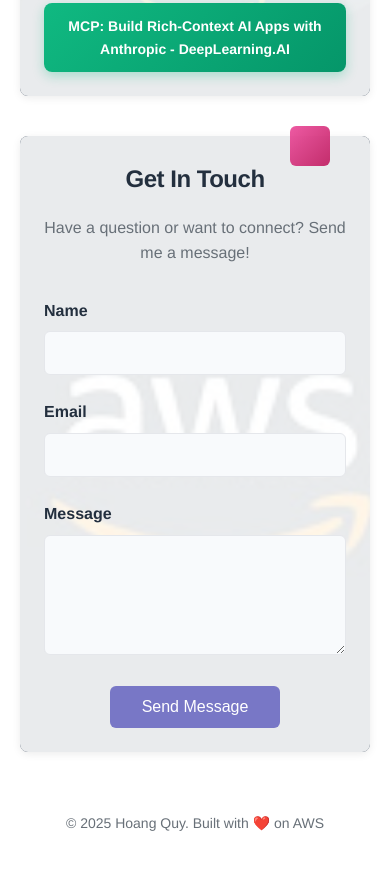
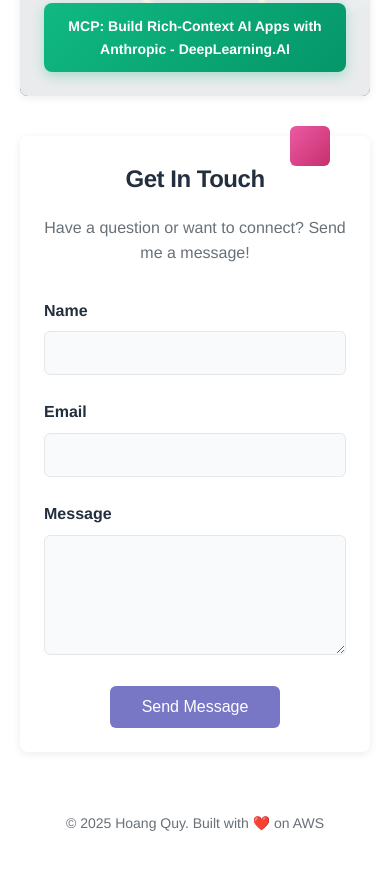
Before and after one commit to quywork62/my-builder-challenge-website-quy, a plain HTML site: page index.html in a window 390 px wide. Shown: the part 1998-2867 px from the top of the page. Drawn offline with Linux system fonts and the light colour scheme.

Commit message:
Update styles.css

```diff
--- a/styles.css
+++ b/styles.css
@@ -172,7 +172,7 @@ main {
     z-index: 1;
 }
 
-.hero > * {
+.hero>* {
     position: relative;
     z-index: 2;
 }
@@ -250,7 +250,7 @@ main {
     z-index: 1;
 }
 
-.fun-facts > * {
+.fun-facts>* {
     position: relative;
     z-index: 2;
 }
@@ -351,7 +351,7 @@ main {
     z-index: 1;
 }
 
-.aws-journey > * {
+.aws-journey>* {
     position: relative;
     z-index: 2;
 }
@@ -426,7 +426,7 @@ main {
     z-index: 1;
 }
 
-.vote-gift > * {
+.vote-gift>* {
     position: relative;
     z-index: 2;
 }
@@ -481,7 +481,7 @@ main {
 
 /* CONTACT FORM STYLES - Added for contact form functionality */
 .contact-form {
-    background: url('aws.jpeg') center center/cover no-repeat;
+    background: white;
     border-radius: 8px;
     padding: 40px;
     margin-top: 40px;
@@ -489,25 +489,9 @@ main {
     position: relative;
 }
 
-.contact-form::after {
+/* Contact form decorative element */
+.contact-form::before {
     content: '';
-    position: absolute;
-    top: 0;
-    left: 0;
-    right: 0;
-    bottom: 0;
-    background: rgba(255, 255, 255, 0.9);
-    border-radius: 8px;
-    z-index: 1;
-}
-
-.contact-form > * {
-    position: relative;
-    z-index: 2;
-}
-
-/* Contact form decorative element */
-.contact-form .contact-form-decoration {
     position: absolute;
     top: -10px;
     right: 40px;
@@ -516,7 +500,6 @@ main {
     background: linear-gradient(135deg, #ec4899 0%, #be185d 100%);
     border-radius: 6px;
     opacity: 0.9;
-    z-index: 3;
 }
 
 .contact-form h3 {
@@ -528,7 +511,7 @@ main {
     text-align: center;
 }
 
-.contact-form > p {
+.contact-form>p {
     font-size: 16px;
     color: #687078;
     margin-bottom: 32px;
@@ -620,6 +603,7 @@ main {
     background: #6b6ab8;
     transform: translateY(-1px);
 }
+
 /* END CONTACT FORM STYLES */
 
 footer {
@@ -648,7 +632,8 @@ footer {
         align-items: center;
     }
 
-    .aws-link, .linkedin-link {
+    .aws-link,
+    .linkedin-link {
         width: 100%;
         max-width: 280px;
         text-align: center;
@@ -697,7 +682,10 @@ footer {
         padding: 20px;
     }
 
-    .hero, .fun-facts, .aws-journey, .vote-gift {
+    .hero,
+    .fun-facts,
+    .aws-journey,
+    .vote-gift {
         padding: 24px;
     }
 
@@ -706,7 +694,14 @@ footer {
         padding: 24px;
     }
 
-    .fun-facts h3, .aws-journey h3, .vote-gift h3 {
+    /* Contact form mobile heading */
+    .contact-form h3 {
+        font-size: 24px;
+    }
+
+    .fun-facts h3,
+    .aws-journey h3,
+    .vote-gift h3 {
         font-size: 24px;
     }
 
@@ -718,9 +713,4 @@ footer {
         font-size: 14px;
         padding: 12px 20px;
     }
-
-    /* Contact form mobile heading */
-    .contact-form h3 {
-        font-size: 24px;
-    }
 }
```
